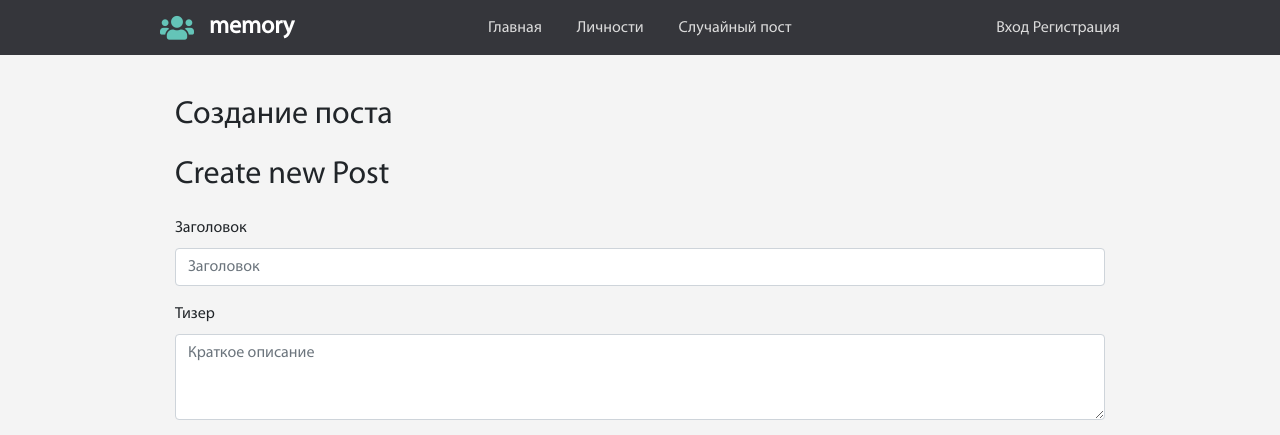
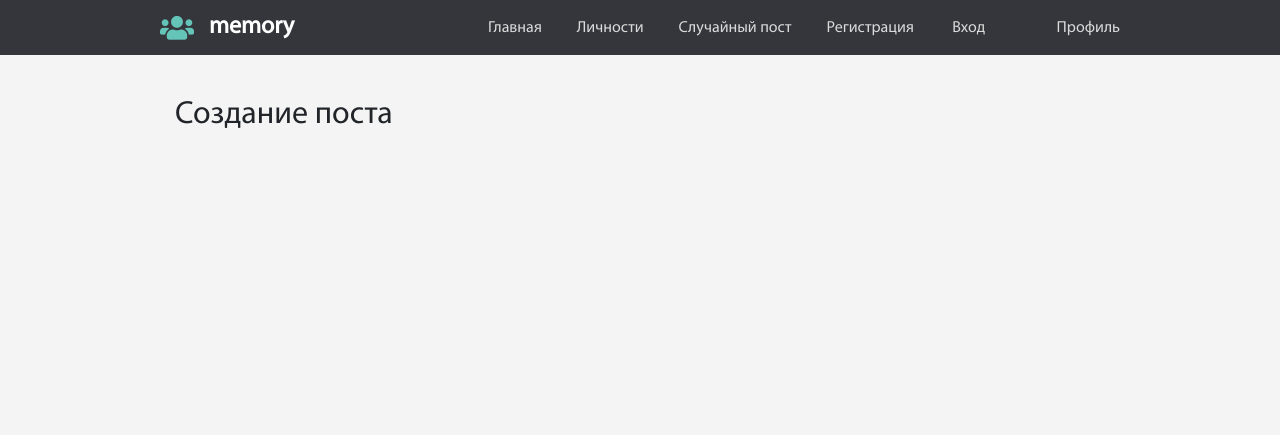
Before and after one commit to Denisova55/memory, a Django app: page /create_new_post/ in a window 1280 px wide. Shown: the top 435 px of the page. Run offline with Django 3.2, Linux system fonts and the light colour scheme; some libraries are stand-ins or nearby versions.

Commit message:
Определяет условия, по которым показывает кнопки создания поста, входа, выхода и регистрации

```diff
--- a/mysite/templates/mysite/create_new_post.html
+++ b/mysite/templates/mysite/create_new_post.html
@@ -7,9 +7,12 @@
 {% block content %}
 
 <h1>Создание поста</h1>
-{% if user.post %}
+
+{% if user.post_set %}
 <h1>You are have post</h1>
-{% else %}
+
+{% elif user.is_authenticated %}
+
 <h1>Create new Post</h1>
 
 <form action="." method="POST" class="post-form">
--- a/templates/base.html
+++ b/templates/base.html
@@ -31,21 +31,24 @@
           <a class="link" href="{% url 'random_post' %}">Случайный пост</a>
         </li>
 
-        {% if user.is_authenticated %}
-          {% if user.post %}
+
+
+
+          <li>
+            {% if not user.is_authenticated %}
+            <a class="link" href="{% url 'registration' %}">Регистрация</a>
+            <a class="link" href="{% url 'login' %}">Вход</a>
+            {% endif %}
+          </li>
+          {% if user.is_authenticated %}
+          <li>
+            <a class="link" href="{% url 'logout' %}">Выход</a>
+          </li>
+              {% elif not user.post_set %}
             <li>
               <a class="link" href="{% url 'create_new_post' %}">Профиль</a>
             </li>
-          {% endif %}
-          <li>
-            <a class="link" href="{% url 'logout' %}">Выход</a>
-          </li>
-        {% else %}
-          <li>
-            <a class="link" href="{% url 'login' %}">Вход</a>
-            <a class="link" href="{% url 'registration' %}">Регистрация</a>
-          </li>
-        {% endif %}
+              {% endif %}
       </ul>
     </nav>
   </header>
```
Also changed, not shown: mysite/views.py (+0 -9 lines), db.sqlite3.
